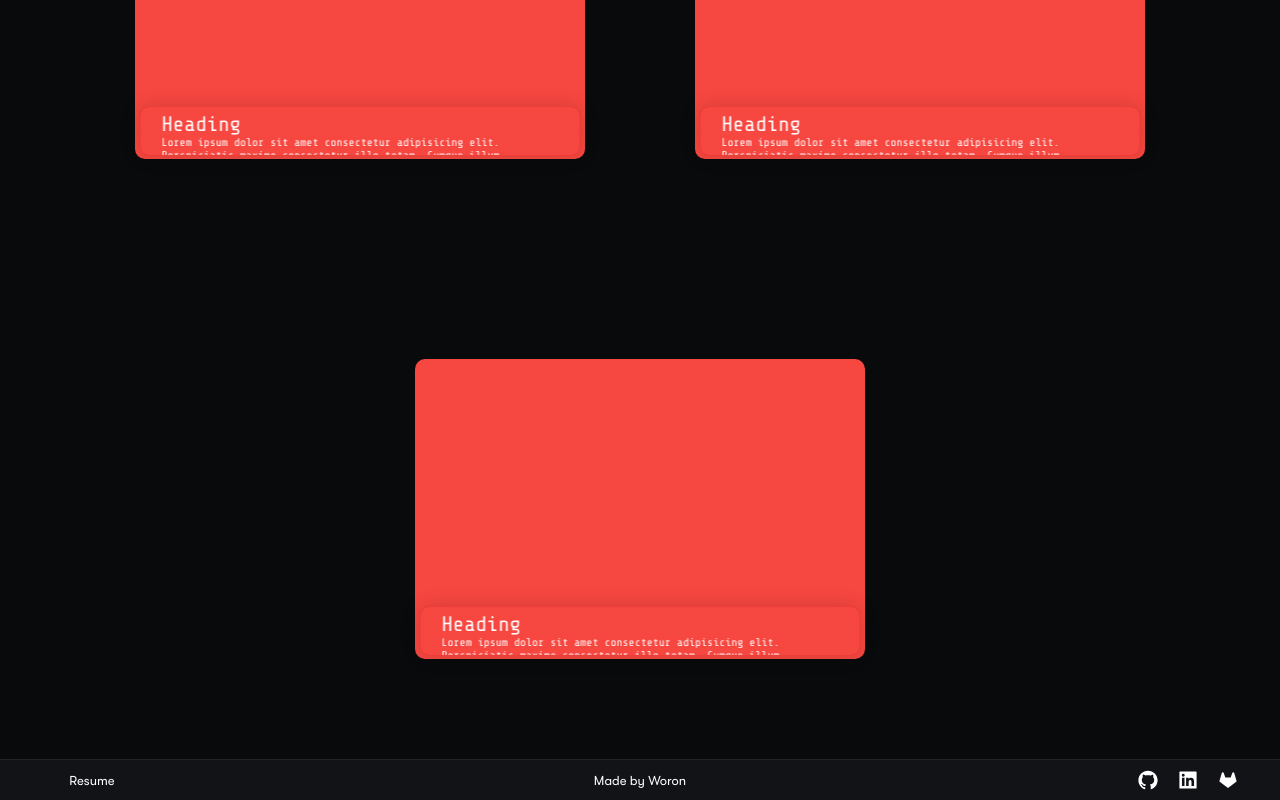
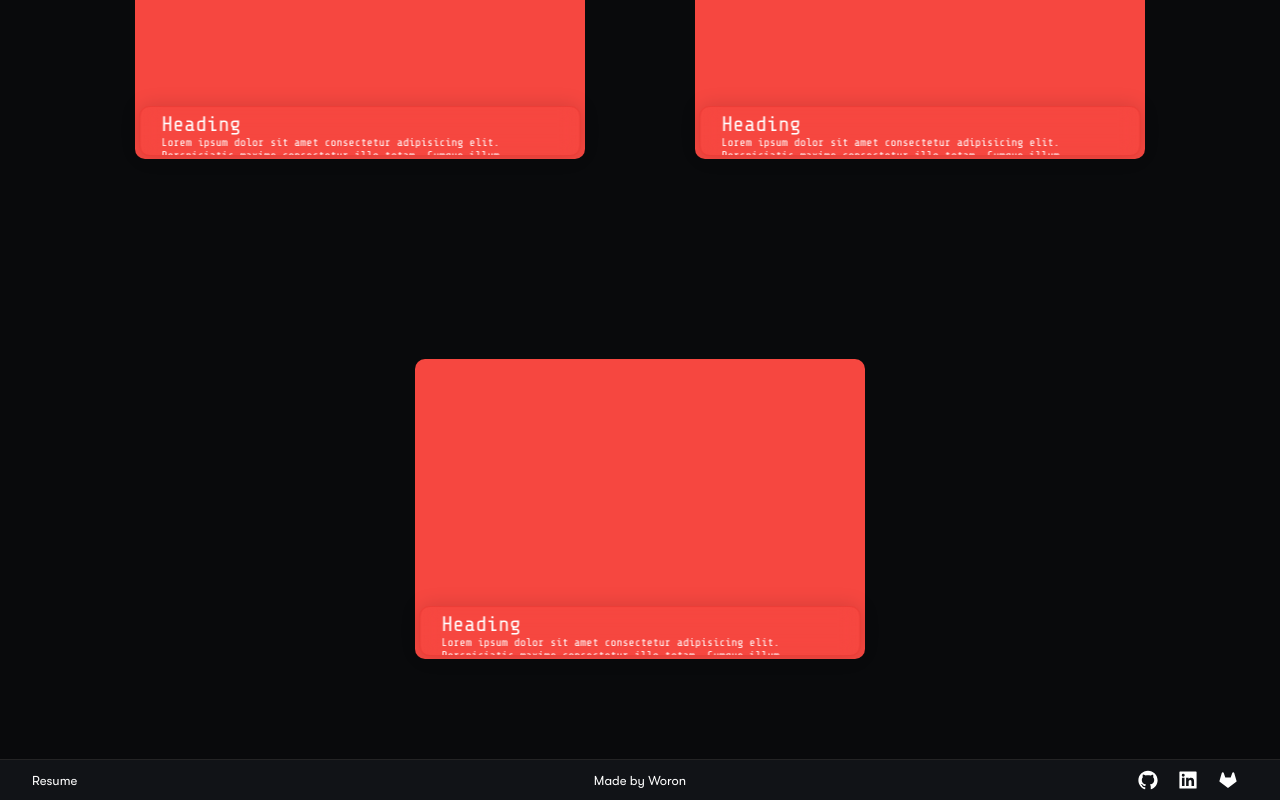
Before and after one commit to woronmene/personal-portfolio, a React (Create React App) app: page / in a window 1280 px wide. Shown: the part 3402-4202 px from the top of the page. Built offline with nearby package versions, Linux system fonts and the light colour scheme.

Commit message:
changed card dimensions

```diff
--- a/src/components/Footer/Footer.scss
+++ b/src/components/Footer/Footer.scss
@@ -22,7 +22,8 @@
       // border: 1px solid green;
       width: 120px;
 
-      @include flex-center;
+      @include flex-start;
+      flex-direction: column;
       &__link {
         @include themify() {
           color: themed("text-link");
```
